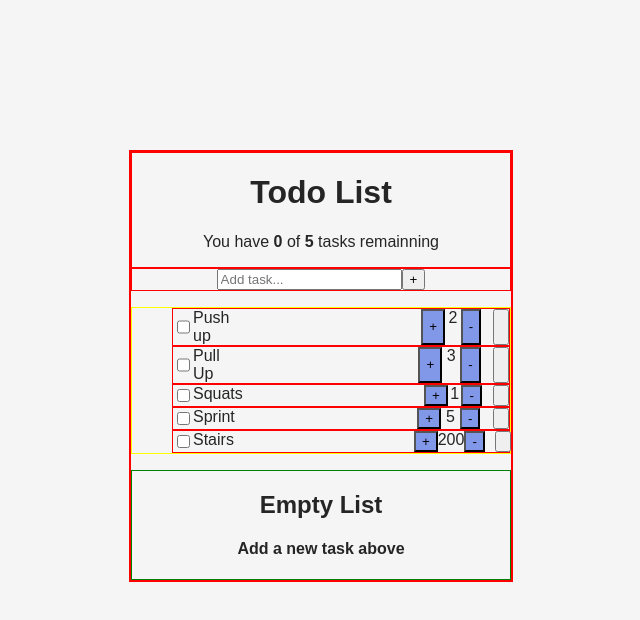
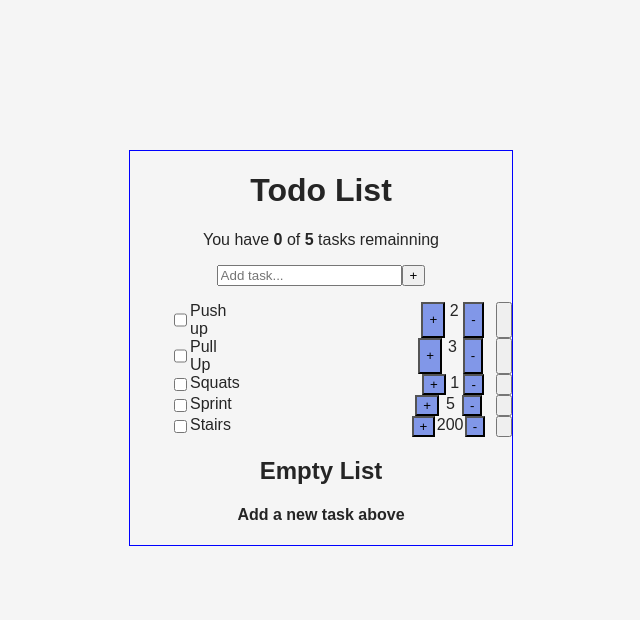
Before and after one commit to Masrur00/rct-101-e1, a React (Create React App) app: page / in a window 1280 px wide. Shown: the top 620 px of the page, without its empty margins (319-959 px from the left). Built offline with nearby package versions, Linux system fonts and the light colour scheme.

Commit message:
some small cha

```diff
--- a/src/components/AddTask/addTask.module.css
+++ b/src/components/AddTask/addTask.module.css
@@ -4,6 +4,6 @@
 }
 
 .todoForm{
-  border: 1px solid red;
+  /* border: 1px solid red; */
   text-align: center;
 }
--- a/src/components/Task/task.module.css
+++ b/src/components/Task/task.module.css
@@ -3,5 +3,5 @@
 
   display:flex;
   flex-direction: row;
-  border: 1px solid red;;
+  /* border: 1px solid red; */
 }
--- a/src/components/TaskHeader/taskHeader.module.css
+++ b/src/components/TaskHeader/taskHeader.module.css
@@ -1,6 +1,6 @@
 .taskHeader {
   /* Sample */
 
-  border: 1px solid red;
+  /* border: 1px solid red;   */
   text-align: center;
 }
--- a/src/components/Tasks/tasks.module.css
+++ b/src/components/Tasks/tasks.module.css
@@ -1,12 +1,12 @@
 .tasks {
   /* sample */
-  border: 1px solid yellow;
+  /* border: 1px solid yellow; */
 
 
 }
 
 .empty {
   /* sample */
-  border: 1px solid green;
+  /* border: 1px solid green; */
   text-align: center;
 }
--- a/src/components/taskApp.module.css
+++ b/src/components/taskApp.module.css
@@ -1,5 +1,5 @@
 .taskApp {
   width: 30%;
-  border: 2px solid red;
+  border: 1px solid blue;
   margin: 150px auto;
 }
```
